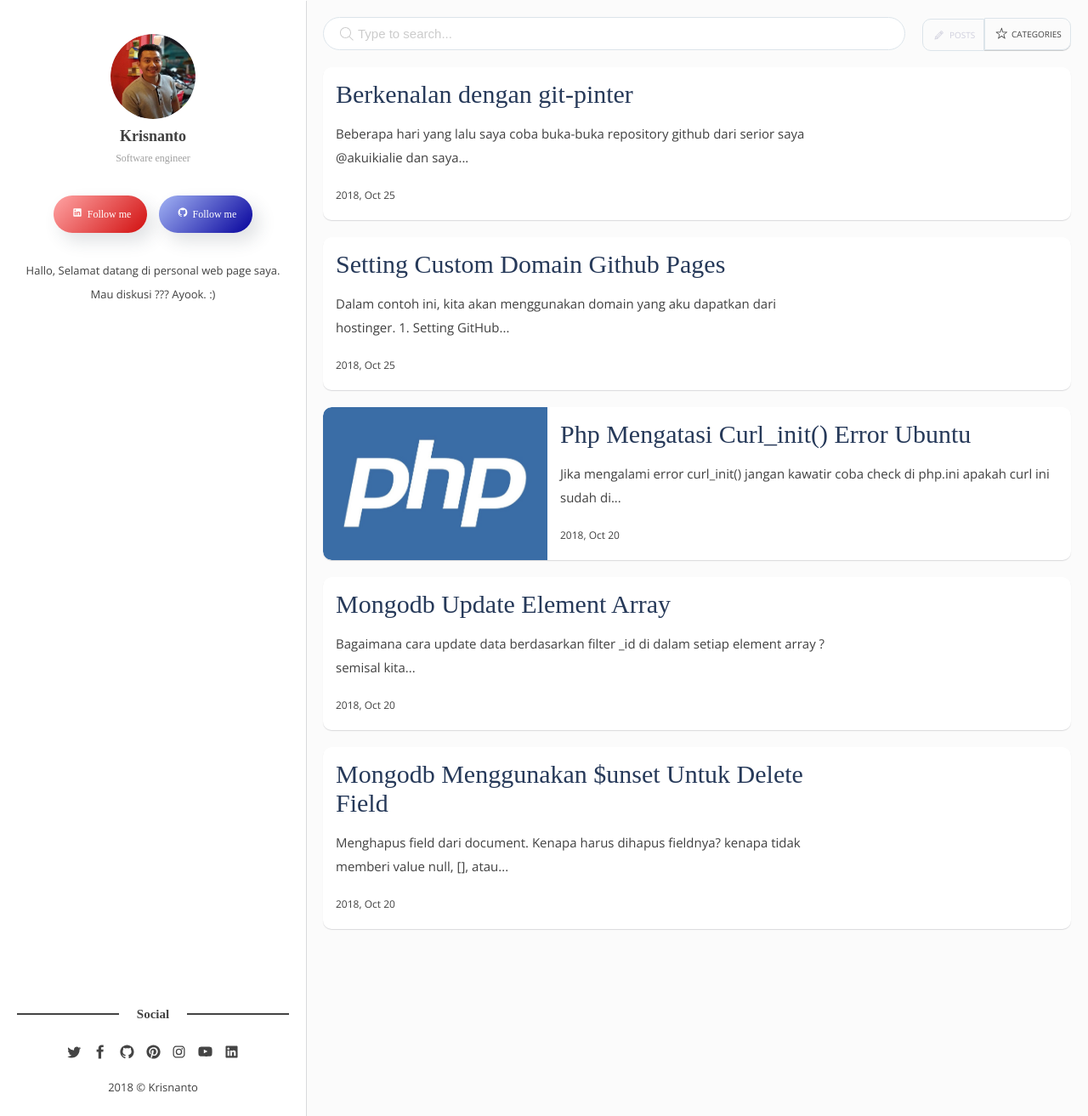
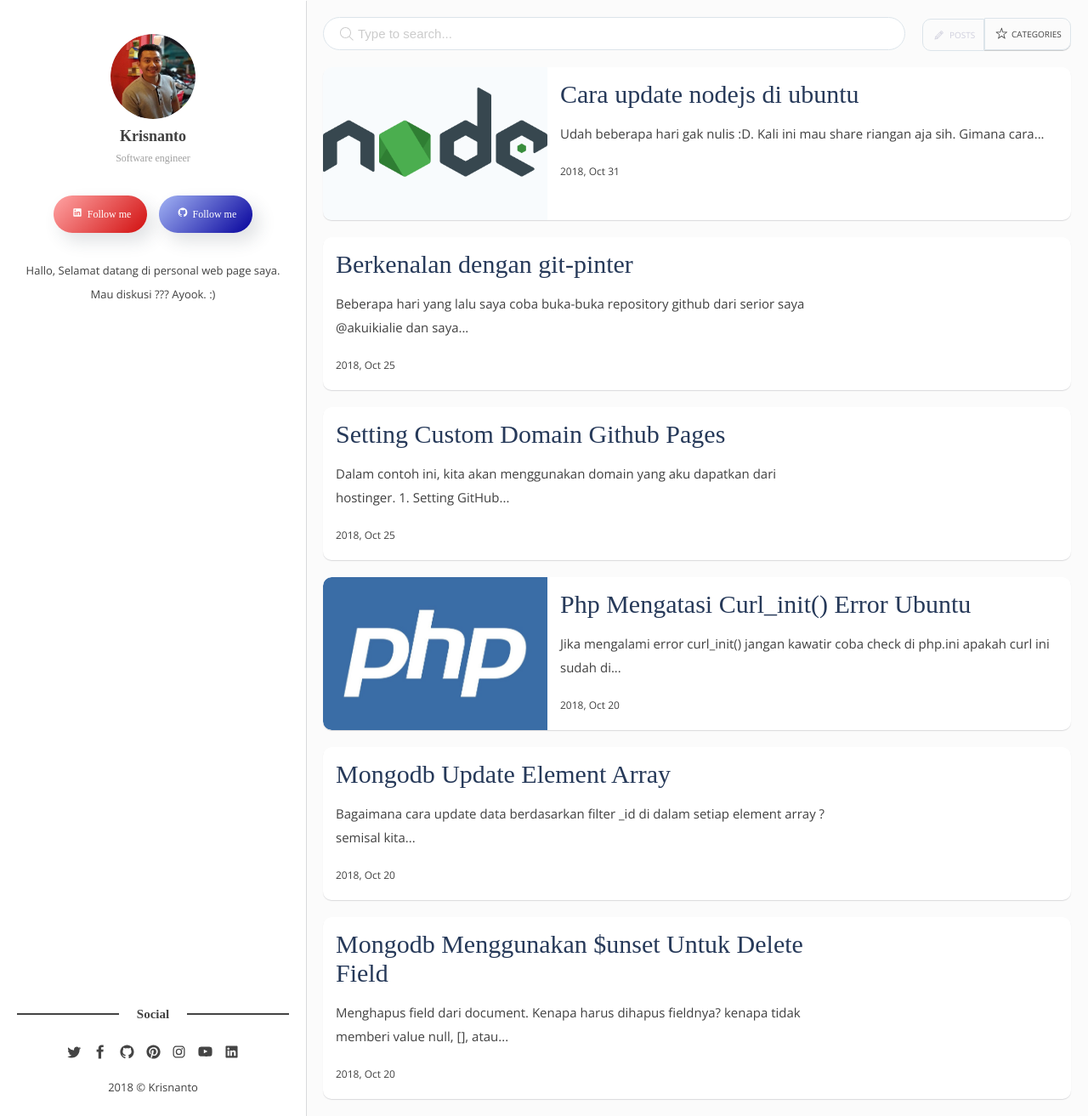
Before and after one commit to otnansirk/_myhistory, a Jekyll site: the page built from index.html, in a window 1280 px wide and 1313 px high. Shown: the whole window at 85% size. Built offline with Jekyll 4.4.1, drawn with Linux system fonts in a browser that asks for light colours; some web fonts are replaced; the list of posts is cut into pages by our own code; some of the changed lines change nothing that is shown.

Commit message:
upgrade nodejs

````diff
--- /dev/null
+++ b/_posts/2018-10-31-cara-update-nodejs-di-ubuntu.md
@@ -0,0 +1,44 @@
+---
+layout : post
+title  : Cara update nodejs di ubuntu
+date   : 2018-10-31,
+tags : ["nodejs"]
+categories : nodejs
+image : "cat-nodejs.jpg"
+cat-image : "cat-nodejs.jpg"
+---
+
+Udah beberapa hari gak nulis :D. Kali ini mau share riangan aja sih. Gimana cara update nodejs di ubuntu.
+Ya sekalian biar aku punya dokumentasi sendiri :D.
+
+Mulai aja ya. sebelumnya nodejs yang aku punya `v4.2.6` dan npmnya `v3.5.2`.<br>
+pertama lakukan update package.
+```
+$ sudo apt-get update
+```
+dan pastikan `curl` sudah terinstall. jika belum install dulu.
+```
+$ sudo agt-get install curl
+```
+Setelah selesai, kita perlu download dan menjalankan script install yang sudah disediakan oleh NodeSource.
+
+```
+$ curl -sL https://deb.nodesource.com/setup_8.x | sudo -E bash -
+```
+Mungkin ini akan memakan waktu lebih lama dari sebelumnya. setelah download dan sets up repository dari NodeSource selesai.
+Jalankan `apt-get update` lagi. lalu install nodejs.
+
+```
+$ sudo apt-get install nodejs
+```
+
+Ini akan menginstall nodejs `v8.12.0` (pada saat dokumentasi ini ditulis).
+Jika device sobat sudah terintall nodejs, tenang.
+Karena script ini akan meng-upgrade nodejs yang sudah ada.
+
+untuk memastikan nya update berhasil. Coba cek
+```
+$ node -v
+```
+
+Jangan sungkan bertanya ya. #maridiskusi
````
Also changed, not shown: Gemfile.lock, _posts/2018-10-25-Berkenalan-dengan-git-pinter.md (line endings or trailing spaces), images/cat-nodejs.jpg (added).
